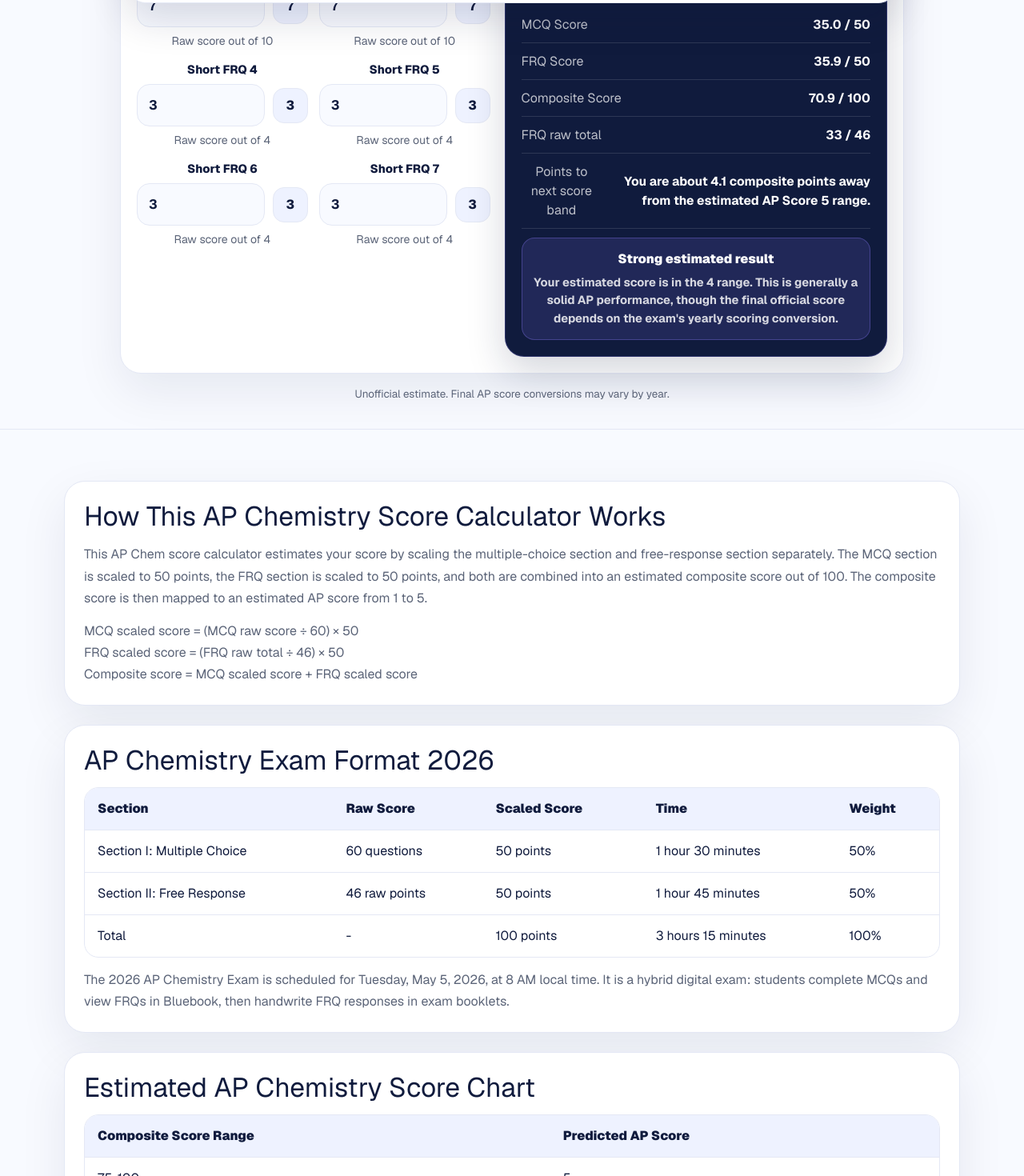
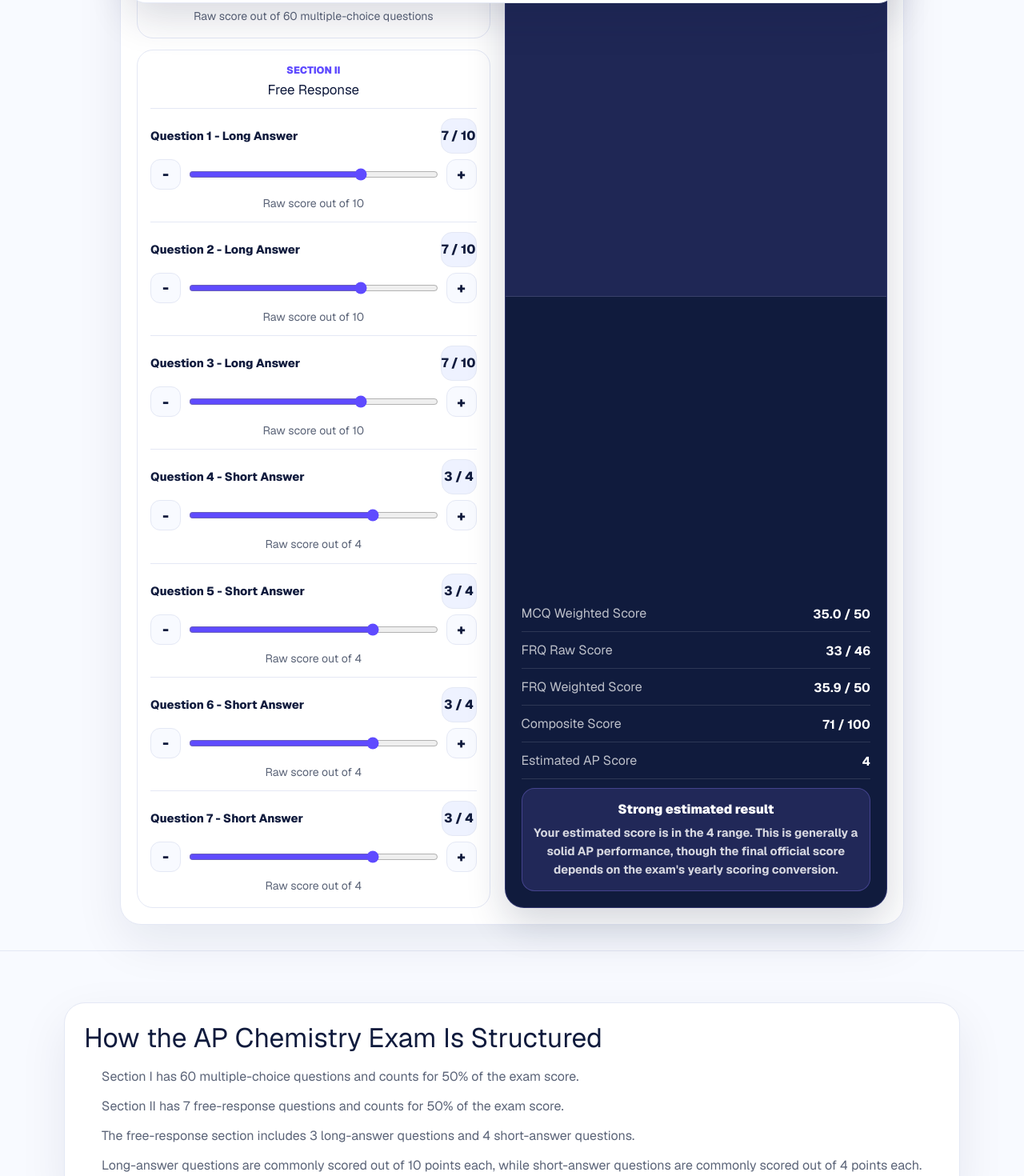
Before and after one commit to clairesun0731-art/apscoretools, a Next.js app: page /ap-chemistry-score-calculator in a window 1280 px wide. Shown: the part 780-2250 px from the top of the page at 80% size. Built offline with nearby package versions, Linux system fonts and the light colour scheme; no server answers.

Commit message:
Improve AP Chemistry calculator inputs

```diff
--- a/app/ap-chemistry-score-calculator/page.tsx
+++ b/app/ap-chemistry-score-calculator/page.tsx
@@ -143,78 +143,57 @@ export default function ApChemistryScoreCalculatorPage() {
           <div className="centered-calculator-panel" id="calculator">
             <APChemCalculator mode="full" />
           </div>
-
-          <p className="inline-disclaimer tool-hero-note">
-            Unofficial estimate. Final AP score conversions may vary by year.
-          </p>
         </div>
       </section>
 
       <section className="section">
         <div className="container content-stack">
           <article className="card prose-card">
-            <h2>How This AP Chemistry Score Calculator Works</h2>
-            <p>
-              This AP Chem score calculator estimates your score by scaling the
-              multiple-choice section and free-response section separately. The
-              MCQ section is scaled to 50 points, the FRQ section is scaled to
-              50 points, and both are combined into an estimated composite score
-              out of 100. The composite score is then mapped to an estimated AP
-              score from 1 to 5.
-            </p>
-            <p>
-              MCQ scaled score = (MCQ raw score ÷ 60) × 50
-              <br />
-              FRQ scaled score = (FRQ raw total ÷ 46) × 50
-              <br />
-              Composite score = MCQ scaled score + FRQ scaled score
-            </p>
+            <h2>How the AP Chemistry Exam Is Structured</h2>
+            <ul className="prose-list">
+              <li>
+                Section I has 60 multiple-choice questions and counts for 50%
+                of the exam score.
+              </li>
+              <li>
+                Section II has 7 free-response questions and counts for 50% of
+                the exam score.
+              </li>
+              <li>
+                The free-response section includes 3 long-answer questions and
+                4 short-answer questions.
+              </li>
+              <li>
+                Long-answer questions are commonly scored out of 10 points each,
+                while short-answer questions are commonly scored out of 4 points
+                each.
+              </li>
+            </ul>
           </article>
 
           <article className="card prose-card">
-            <h2>AP Chemistry Exam Format 2026</h2>
-            <div className="table-wrap">
-              <table>
-                <thead>
-                  <tr>
-                    <th>Section</th>
-                    <th>Raw Score</th>
-                    <th>Scaled Score</th>
-                    <th>Time</th>
-                    <th>Weight</th>
-                  </tr>
-                </thead>
-                <tbody>
-                  <tr>
-                    <td>Section I: Multiple Choice</td>
-                    <td>60 questions</td>
-                    <td>50 points</td>
-                    <td>1 hour 30 minutes</td>
-                    <td>50%</td>
-                  </tr>
-                  <tr>
-                    <td>Section II: Free Response</td>
-                    <td>46 raw points</td>
-                    <td>50 points</td>
-                    <td>1 hour 45 minutes</td>
-                    <td>50%</td>
-                  </tr>
-                  <tr>
-                    <td>Total</td>
-                    <td>-</td>
-                    <td>100 points</td>
-                    <td>3 hours 15 minutes</td>
-                    <td>100%</td>
-                  </tr>
-                </tbody>
-              </table>
-            </div>
-            <p>
-              The 2026 AP Chemistry Exam is scheduled for Tuesday, May 5, 2026,
-              at 8 AM local time. It is a hybrid digital exam: students
-              complete MCQs and view FRQs in Bluebook, then handwrite FRQ
-              responses in exam booklets.
-            </p>
+            <h2>How This AP Chemistry Score Calculator Works</h2>
+            <ul className="prose-list">
+              <li>
+                The calculator converts your MCQ raw score into a weighted score
+                out of 50.
+              </li>
+              <li>
+                It adds your seven FRQ question scores into a raw FRQ total out
+                of 46.
+              </li>
+              <li>
+                It converts the FRQ raw total into a weighted score out of 50.
+              </li>
+              <li>
+                The MCQ and FRQ weighted scores are added to create an estimated
+                composite score out of 100.
+              </li>
+              <li>
+                The final AP score estimate is based on approximate score ranges
+                and may vary from the official conversion.
+              </li>
+            </ul>
           </article>
 
           <article className="card prose-card">
--- a/app/globals.css
+++ b/app/globals.css
@@ -641,7 +641,83 @@ p {
 }
 
 .chemistry-input-card {
-  grid-template-columns: repeat(2, minmax(0, 1fr));
+  grid-template-columns: 1fr;
+}
+
+.chem-input-section {
+  display: grid;
+  gap: 12px;
+  border: 1px solid var(--border);
+  border-radius: 20px;
+  background: #ffffff;
+  padding: 16px;
+}
+
+.chem-input-section-heading {
+  display: grid;
+  gap: 3px;
+}
+
+.chem-input-section-heading span {
+  color: var(--accent);
+  font-size: 0.78rem;
+  font-weight: 820;
+  text-transform: uppercase;
+}
+
+.chem-input-section-heading h3 {
+  font-size: 1.06rem;
+}
+
+.chem-score-field {
+  border-top: 1px solid var(--border);
+  padding-top: 12px;
+}
+
+.chem-score-field:first-of-type {
+  border-top: 0;
+  padding-top: 0;
+}
+
+.chem-field-heading {
+  display: flex;
+  align-items: center;
+  justify-content: space-between;
+  gap: 12px;
+}
+
+.chem-field-heading label {
+  line-height: 1.35;
+}
+
+.chem-slider-row {
+  display: grid;
+  grid-template-columns: auto minmax(0, 1fr) auto;
+  gap: 10px;
+  align-items: center;
+}
+
+.stepper-button {
+  display: inline-flex;
+  width: 38px;
+  height: 38px;
+  align-items: center;
+  justify-content: center;
+  border: 1px solid var(--border);
+  border-radius: 12px;
+  background: var(--background);
+  color: var(--foreground);
+  cursor: pointer;
+  font-size: 1.15rem;
+  font-weight: 850;
+}
+
+.stepper-button:hover,
+.stepper-button:focus-visible {
+  border-color: rgba(95, 75, 255, 0.45);
+  color: var(--accent);
+  outline: 3px solid var(--accent-soft);
+  outline-offset: 2px;
 }
 
 .calculator-card-compact .input-card {
--- a/components/APChemCalculator.tsx
+++ b/components/APChemCalculator.tsx
@@ -13,6 +13,7 @@ type ScoreFieldProps = {
   max: number;
   min: number;
   onChange: (value: number) => void;
+  step?: number;
   value: number;
 };
 
@@ -30,13 +31,6 @@ type InputField =
   | "short_frq_5"
   | "short_frq_6"
   | "short_frq_7";
-
-const nextThresholdByScore: Record<Exclude<ScoreBand, 5>, number> = {
-  1: 30,
-  2: 45,
-  3: 60,
-  4: 75,
-};
 
 function clamp(value: number, min: number, max: number) {
   if (Number.isNaN(value)) {
@@ -58,6 +52,10 @@ function formatScore(value: number, max: number) {
   return Math.min(value, max).toFixed(1);
 }
 
+function formatComposite(value: number) {
+  return Math.round(value).toString();
+}
+
 function ScoreField({
   helper,
   id,
@@ -65,24 +63,52 @@ function ScoreField({
   max,
   min,
   onChange,
+  step = 1,
   value,
 }: ScoreFieldProps) {
+  const decrease = () => onChange(clamp(value - step, min, max));
+  const increase = () => onChange(clamp(value + step, min, max));
+
   return (
-    <div className="field">
+    <div className="field chem-score-field">
+      <div className="chem-field-heading">
         <label htmlFor={id}>{label}</label>
-      <div className="input-row">
+        <span className="raw-score">
+          {value} / {max}
+        </span>
+      </div>
+      <div className="chem-slider-row">
+        <button
+          aria-label={`Decrease ${label}`}
+          className="stepper-button"
+          onClick={decrease}
+          type="button"
+        >
+          -
+        </button>
         <input
+          aria-valuemax={max}
+          aria-valuemin={min}
+          aria-valuenow={value}
+          className="score-slider"
           id={id}
-          inputMode="numeric"
           max={max}
           min={min}
           onChange={(event) =>
             onChange(clamp(event.target.valueAsNumber, min, max))
           }
-          type="number"
+          step={step}
+          type="range"
           value={value}
         />
-        <span className="raw-score">{value}</span>
+        <button
+          aria-label={`Increase ${label}`}
+          className="stepper-button"
+          onClick={increase}
+          type="button"
+        >
+          +
+        </button>
       </div>
       <span className="helper">{helper}</span>
     </div>
@@ -107,30 +133,19 @@ export default function APChemCalculator({
   const hasInteractedRef = useRef(false);
 
   const result = useMemo(() => {
-    const mcqScaled = Math.min((mcqRaw / 60) * 50, 50);
+    const mcqWeighted = Math.min((mcqRaw / 60) * 50, 50);
     const frqRawTotal = isCompact
       ? frqTotalCompact
       : long1 + long2 + long3 + short4 + short5 + short6 + short7;
-    const frqScaled = Math.min((frqRawTotal / 46) * 50, 50);
-    const composite = Math.min(mcqScaled + frqScaled, 100);
+    const frqWeighted = Math.min((frqRawTotal / 46) * 50, 50);
+    const composite = Math.round(Math.min(mcqWeighted + frqWeighted, 100));
     const score = getPredictedAPScore(composite);
-    const nextThreshold = score === 5 ? null : nextThresholdByScore[score];
-    const nextScore = score === 5 ? null : ((score + 1) as ScoreBand);
-    const pointsAway =
-      nextThreshold === null ? 0 : Math.max(0, nextThreshold - composite);
-    const nextBandMessage =
-      score === 5
-        ? "You are in the estimated AP Score 5 range."
-        : `You are about ${pointsAway.toFixed(
-            1,
-          )} composite points away from the estimated AP Score ${nextScore} range.`;
 
     return {
       composite,
       frqRawTotal,
-      frqScaled,
-      mcqScaled,
-      nextBandMessage,
+      frqWeighted,
+      mcqWeighted,
       score,
       scoreMessage: getScoreMessage(score),
     };
@@ -203,16 +218,27 @@ export default function APChemCalculator({
           className="input-card chemistry-input-card"
           onSubmit={(event) => event.preventDefault()}
         >
+          <div className="chem-input-section">
+            <div className="chem-input-section-heading">
+              <span>Section I</span>
+              <h3>Multiple Choice</h3>
+            </div>
             <ScoreField
-            helper="Raw score out of 60 questions"
+              helper="Raw score out of 60 multiple-choice questions"
               id="chemistry-mcq"
-            label="Section I: Multiple Choice"
+              label="Multiple Choice"
               max={60}
               min={0}
               onChange={(value) => handleInputChange("mcq", value, setMcqRaw)}
               value={mcqRaw}
             />
+          </div>
           {isCompact ? (
+            <div className="chem-input-section">
+              <div className="chem-input-section-heading">
+                <span>Section II</span>
+                <h3>Free Response</h3>
+              </div>
               <ScoreField
                 helper="Total FRQ raw score out of 46. Use the full calculator page to enter each FRQ separately."
                 id="chemistry-frq-total"
@@ -224,12 +250,17 @@ export default function APChemCalculator({
                 }
                 value={frqTotalCompact}
               />
+            </div>
           ) : (
-            <>
+            <div className="chem-input-section">
+              <div className="chem-input-section-heading">
+                <span>Section II</span>
+                <h3>Free Response</h3>
+              </div>
               <ScoreField
                 helper="Raw score out of 10"
                 id="chemistry-long-frq-1"
-                label="Long FRQ 1"
+                label="Question 1 - Long Answer"
                 max={10}
                 min={0}
                 onChange={(value) =>
@@ -240,7 +271,7 @@ export default function APChemCalculator({
               <ScoreField
                 helper="Raw score out of 10"
                 id="chemistry-long-frq-2"
-                label="Long FRQ 2"
+                label="Question 2 - Long Answer"
                 max={10}
                 min={0}
                 onChange={(value) =>
@@ -251,7 +282,7 @@ export default function APChemCalculator({
               <ScoreField
                 helper="Raw score out of 10"
                 id="chemistry-long-frq-3"
-                label="Long FRQ 3"
+                label="Question 3 - Long Answer"
                 max={10}
                 min={0}
                 onChange={(value) =>
@@ -262,7 +293,7 @@ export default function APChemCalculator({
               <ScoreField
                 helper="Raw score out of 4"
                 id="chemistry-short-frq-4"
-                label="Short FRQ 4"
+                label="Question 4 - Short Answer"
                 max={4}
                 min={0}
                 onChange={(value) =>
@@ -273,7 +304,7 @@ export default function APChemCalculator({
               <ScoreField
                 helper="Raw score out of 4"
                 id="chemistry-short-frq-5"
-                label="Short FRQ 5"
+                label="Question 5 - Short Answer"
                 max={4}
                 min={0}
                 onChange={(value) =>
@@ -284,7 +315,7 @@ export default function APChemCalculator({
               <ScoreField
                 helper="Raw score out of 4"
                 id="chemistry-short-frq-6"
-                label="Short FRQ 6"
+                label="Question 6 - Short Answer"
                 max={4}
                 min={0}
                 onChange={(value) =>
@@ -295,7 +326,7 @@ export default function APChemCalculator({
               <ScoreField
                 helper="Raw score out of 4"
                 id="chemistry-short-frq-7"
-                label="Short FRQ 7"
+                label="Question 7 - Short Answer"
                 max={4}
                 min={0}
                 onChange={(value) =>
@@ -303,35 +334,35 @@ export default function APChemCalculator({
                 }
                 value={short7}
               />
-            </>
+            </div>
           )}
         </form>
 
         <aside aria-live="polite" className="result-card">
           <div className="result-top">
-            <p>{isCompact ? "Estimated AP score" : "Predicted AP Score"}</p>
+            <p>Estimated AP Score</p>
             <strong className="score-number">{result.score}</strong>
           </div>
           <div className="result-details">
             <div className="metric">
-              <span>MCQ Score</span>
-              <strong>{formatScore(result.mcqScaled, 50)} / 50</strong>
+              <span>MCQ Weighted Score</span>
+              <strong>{formatScore(result.mcqWeighted, 50)} / 50</strong>
             </div>
             <div className="metric">
-              <span>FRQ Score</span>
-              <strong>{formatScore(result.frqScaled, 50)} / 50</strong>
+              <span>FRQ Raw Score</span>
+              <strong>{result.frqRawTotal} / 46</strong>
+            </div>
+            <div className="metric">
+              <span>FRQ Weighted Score</span>
+              <strong>{formatScore(result.frqWeighted, 50)} / 50</strong>
             </div>
             <div className="metric">
               <span>Composite Score</span>
-              <strong>{formatScore(result.composite, 100)} / 100</strong>
+              <strong>{formatComposite(result.composite)} / 100</strong>
             </div>
             <div className="metric">
-              <span>FRQ raw total</span>
-              <strong>{result.frqRawTotal} / 46</strong>
-            </div>
-            <div className="metric">
-              <span>Points to next score band</span>
-              <strong>{result.nextBandMessage}</strong>
+              <span>Estimated AP Score</span>
+              <strong>{result.score}</strong>
             </div>
             {isCompact ? (
               <>
```
Lines whose indentation alone changed are shown as unchanged.
